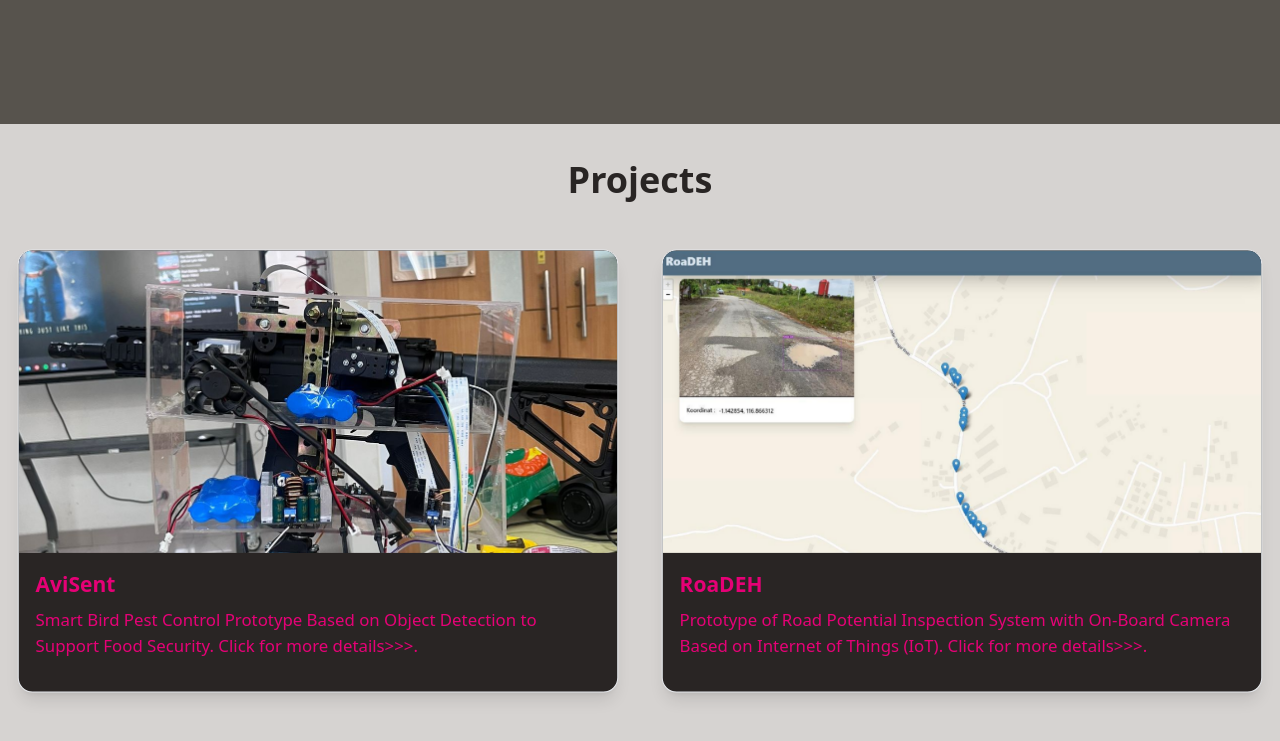
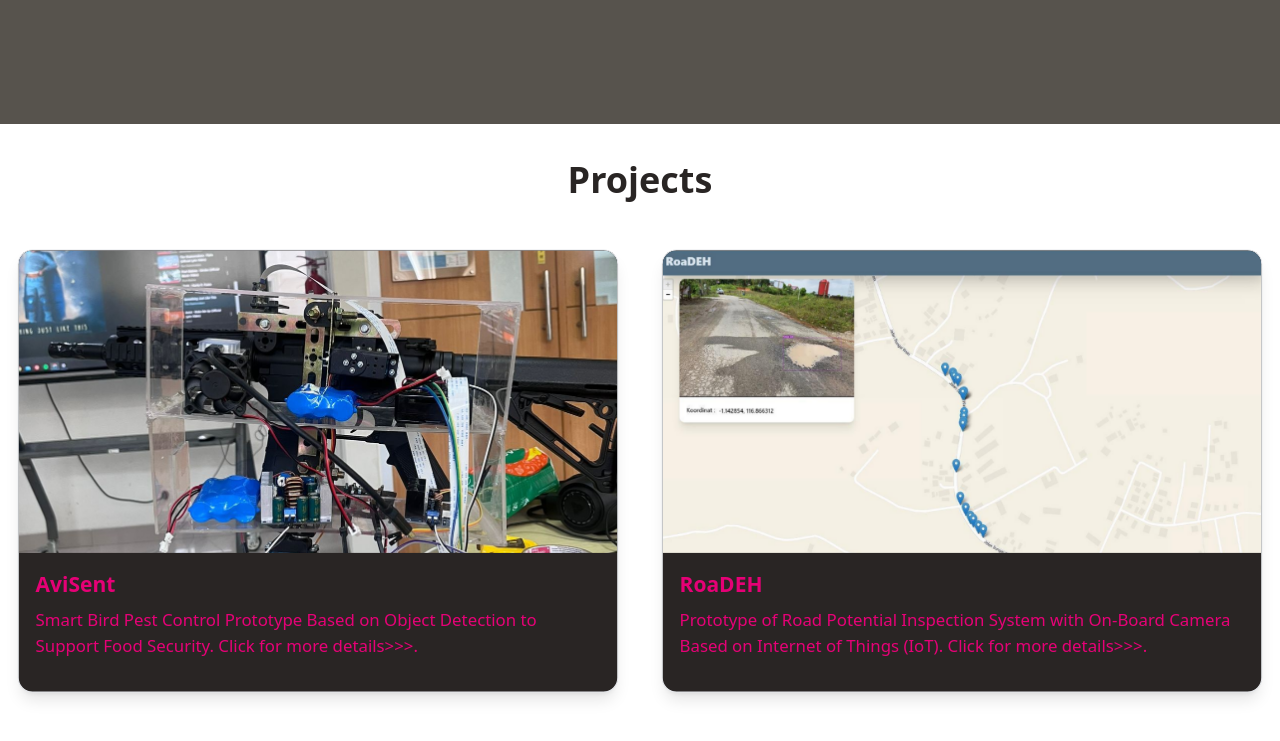
Before and after one commit to possible112/portfolio-pribadi, a Next.js app: page / in a window 1280 px wide. Shown: the part 2340-3081 px from the top of the page. Built offline with nearby package versions, Linux system fonts and the light colour scheme.

Commit message:
update 2.3

```diff
--- a/src/app/page.tsx
+++ b/src/app/page.tsx
@@ -140,7 +140,7 @@ export default function Home() {
       </section>
 
       {/* Projects Section */}
-      <section id="projects" className="scroll-mt-32 min-h-screen w-full flex flex-col max-w-7xl mx-auto py-4 bg-stone-300">
+      <section id="projects" className="scroll-mt-32 min-h-screen w-full flex flex-col max-w-7xl mx-auto py-4">
         <h2 className="text-4xl text-stone-800 font-bold text-center mt-5 mb-15">Projects</h2>
         <div className="grid grid-cols-1 sm:grid-cols-2 md:grid-cols-2 lg:grid-cols-2 gap-18 mb-18 px-8">
           <ProjectCard
```
